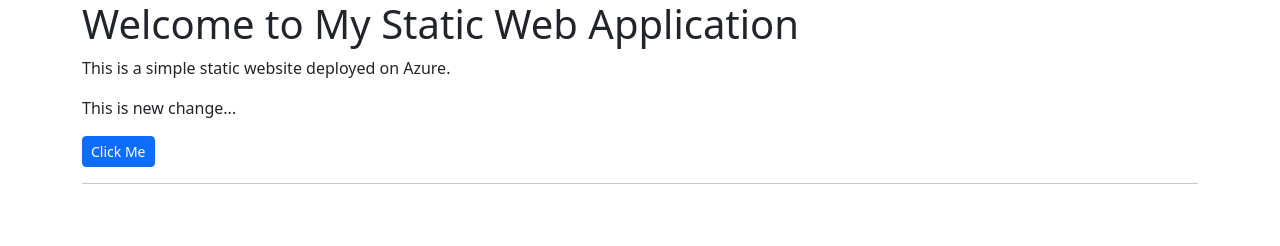
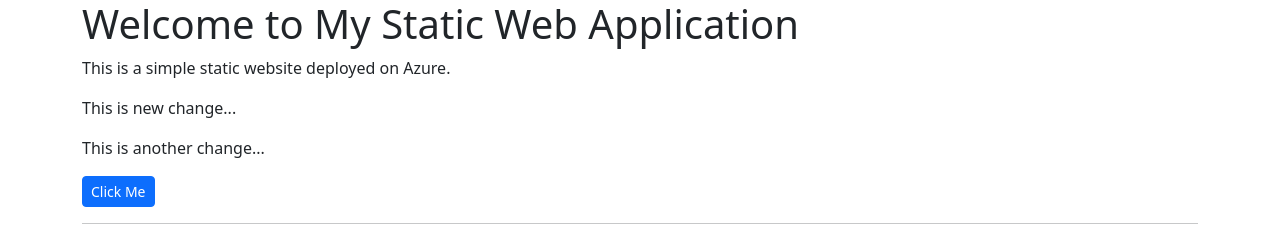
Before and after one commit to vaishali-2020/StaticWebApp, a plain HTML site: page index.html in a window 1280 px wide. Drawn offline with nearby package versions, Linux system fonts and the light colour scheme.

Commit message:
third commit

```diff
--- a/index.html
+++ b/index.html
@@ -15,6 +15,7 @@
         <h1>Welcome to My Static Web Application</h1>
         <p>This is a simple static website deployed on Azure.</p>
         <p>This is new change...</p>
+        <p>This is another change...</p>
         <button onclick="showMessage()" class="btn btn-sm btn-primary">Click Me</button>
         <hr />
         <div id="message"></div>
```
